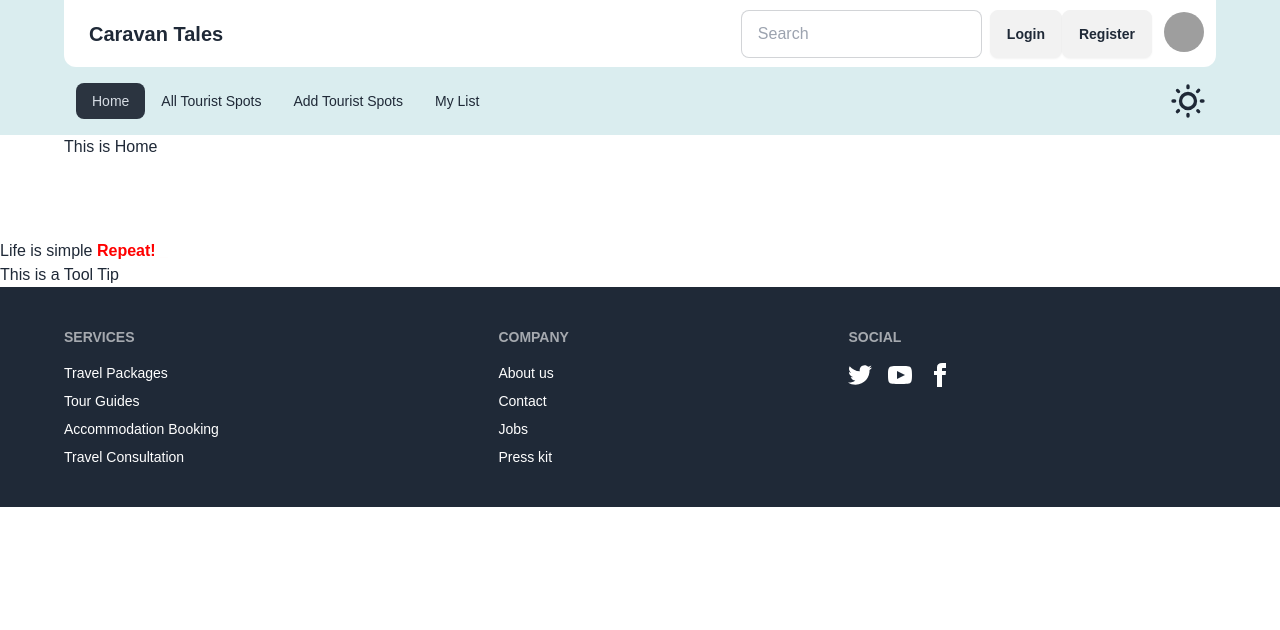
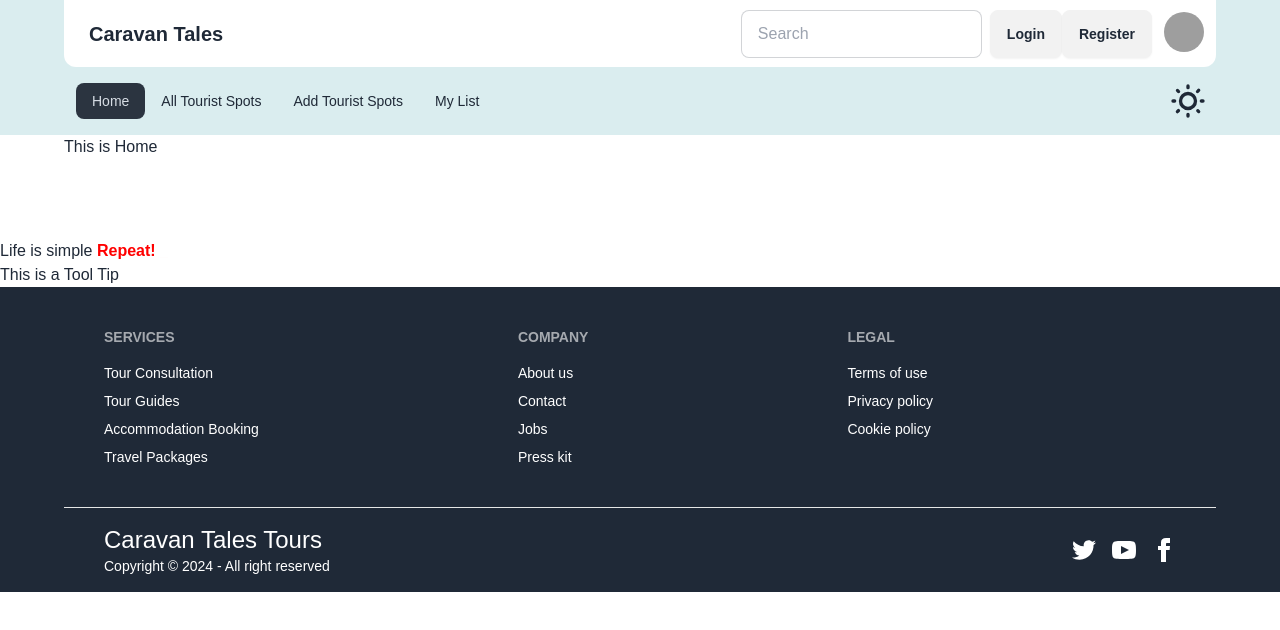
Before and after one commit to tisabbir/caravan-tales-client, a React (Vite) app: page / in a window 1280 px wide. Shown: the top 630 px of the page. Built offline with nearby package versions, Linux system fonts and the light colour scheme; grey boxes are pictures that could not be loaded.

Commit message:
Footer desing updated

```diff
--- a/src/Components/Footer.jsx
+++ b/src/Components/Footer.jsx
@@ -2,15 +2,14 @@
 
 const Footer = () => {
     return (
-        <div>
-            <footer className=" p-10 bg-gray-800 text-white">
-  <div className="width-fixer footer ">
+        <div className=" bg-gray-800 text-white">
+            <footer className="footer p-10 width-fixer">
   <nav>
     <h6 className="footer-title">Services</h6>
-    <a className="link link-hover">Travel Packages</a>
+    <a className="link link-hover">Tour Consultation</a>
     <a className="link link-hover">Tour Guides</a>
     <a className="link link-hover">Accommodation Booking</a>
-    <a className="link link-hover">Travel Consultation</a>
+    <a className="link link-hover">Travel Packages</a>
   </nav>
   <nav>
     <h6 className="footer-title">Company</h6>
@@ -20,14 +19,24 @@ const Footer = () => {
     <a className="link link-hover">Press kit</a>
   </nav>
   <nav>
-    <h6 className="footer-title">Social</h6>
+    <h6 className="footer-title">Legal</h6>
+    <a className="link link-hover">Terms of use</a>
+    <a className="link link-hover">Privacy policy</a>
+    <a className="link link-hover">Cookie policy</a>
+  </nav>
+</footer>
+<footer className="footer px-10 py-4 border-t bg-gray-800 text-white border-base-300 width-fixer">
+  <aside className="items-center grid-flow-col">
+
+    <p><span className="text-2xl">Caravan Tales Tours</span> <br/>Copyright © 2024 - All right reserved</p>
+  </aside>
+  <nav className="md:place-self-center md:justify-self-end">
     <div className="grid grid-flow-col gap-4">
       <a><svg xmlns="http://www.w3.org/2000/svg" width="24" height="24" viewBox="0 0 24 24" className="fill-current"><path d="M24 4.557c-.883.392-1.832.656-2.828.775 1.017-.609 1.798-1.574 2.165-2.724-.951.564-2.005.974-3.127 1.195-.897-.957-2.178-1.555-3.594-1.555-3.179 0-5.515 2.966-4.797 6.045-4.091-.205-7.719-2.165-10.148-5.144-1.29 2.213-.669 5.108 1.523 6.574-.806-.026-1.566-.247-2.229-.616-.054 2.281 1.581 4.415 3.949 4.89-.693.188-1.452.232-2.224.084.626 1.956 2.444 3.379 4.6 3.419-2.07 1.623-4.678 2.348-7.29 2.04 2.179 1.397 4.768 2.212 7.548 2.212 9.142 0 14.307-7.721 13.995-14.646.962-.695 1.797-1.562 2.457-2.549z"></path></svg></a>
       <a><svg xmlns="http://www.w3.org/2000/svg" width="24" height="24" viewBox="0 0 24 24" className="fill-current"><path d="M19.615 3.184c-3.604-.246-11.631-.245-15.23 0-3.897.266-4.356 2.62-4.385 8.816.029 6.185.484 8.549 4.385 8.816 3.6.245 11.626.246 15.23 0 3.897-.266 4.356-2.62 4.385-8.816-.029-6.185-.484-8.549-4.385-8.816zm-10.615 12.816v-8l8 3.993-8 4.007z"></path></svg></a>
       <a><svg xmlns="http://www.w3.org/2000/svg" width="24" height="24" viewBox="0 0 24 24" className="fill-current"><path d="M9 8h-3v4h3v12h5v-12h3.642l.358-4h-4v-1.667c0-.955.192-1.333 1.115-1.333h2.885v-5h-3.808c-3.596 0-5.192 1.583-5.192 4.615v3.385z"></path></svg></a>
     </div>
   </nav>
-  </div>
 </footer>
         </div>
     );
```
